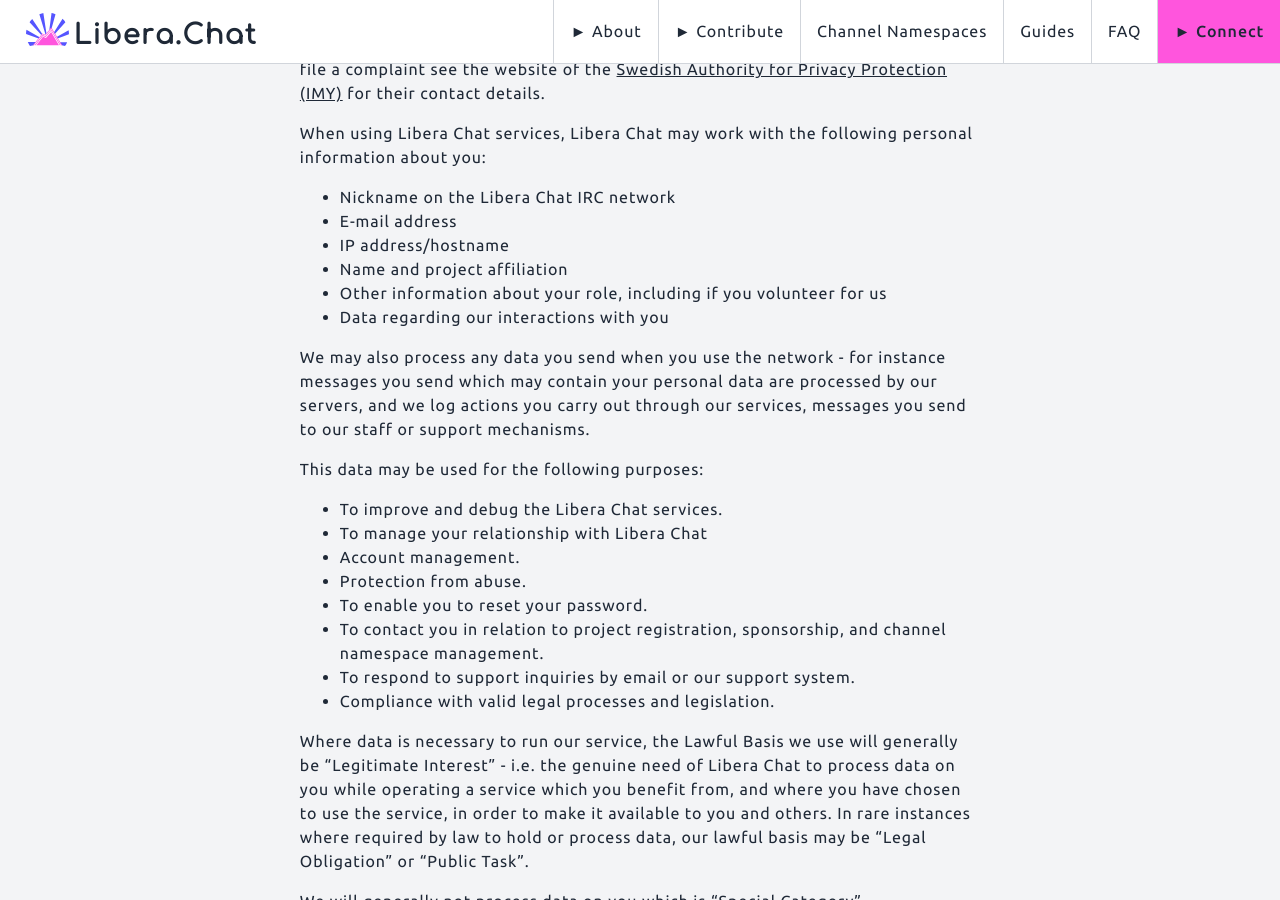
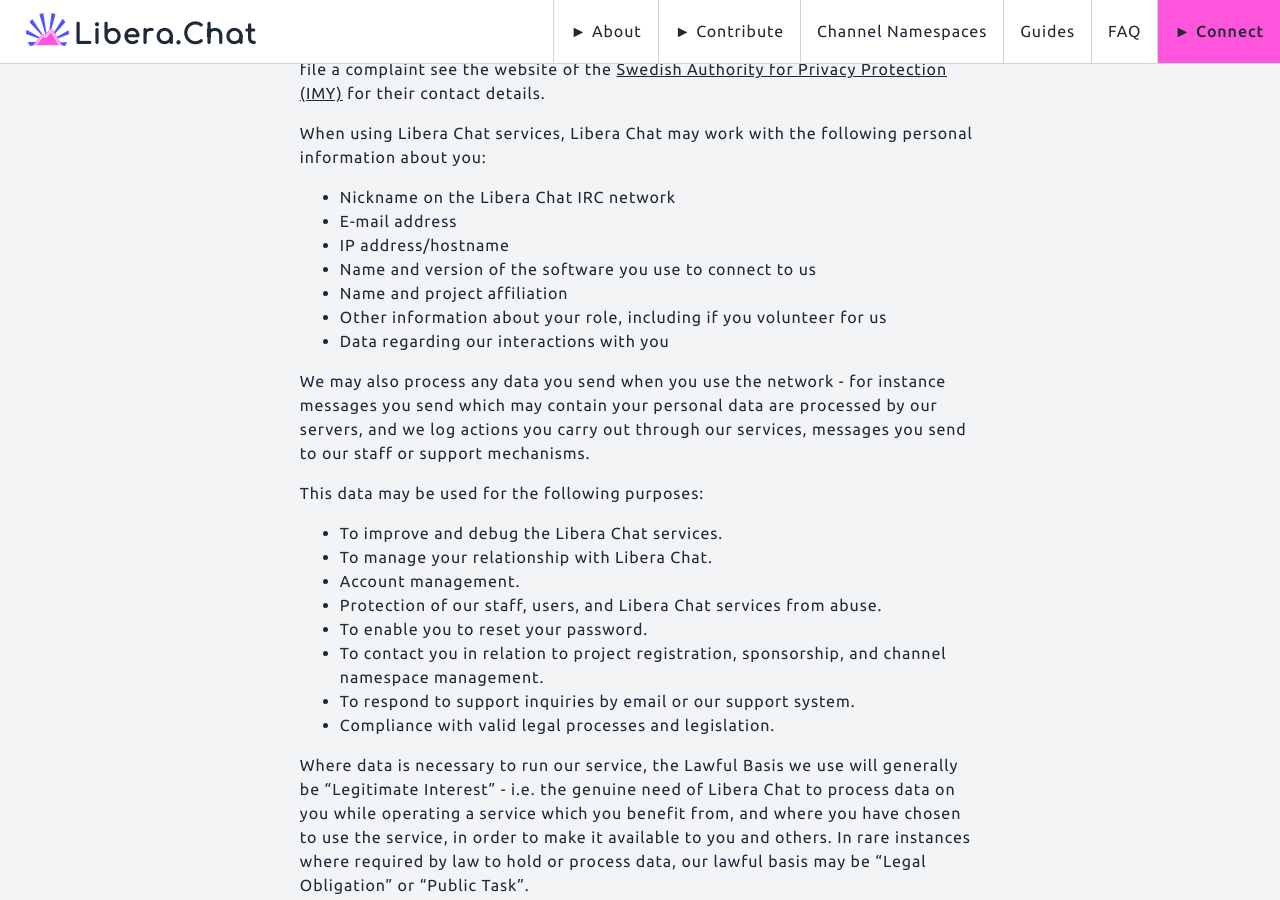
Before and after one commit to Libera-Chat/libera-chat.github.io, a Jekyll site: the page built from privacy.md, in a window 1280 px wide and 900 px high, scrolled down 639 px. Built offline with Jekyll 4.4.1, drawn with Linux system fonts in a browser that asks for light colours; some of the changed text lies outside the part shown.

Commit message:
Update privacy policy
periclase will be deployed soon, which collects (but currently does not store) CTCP VERSION information from clients. Explicitly mention this collection in the privacy policy. Additionally, ensure the abuse protection purpose clearly states that information is processed to protect the staff, users, and services (as opposed to some subset of those things).

```diff
--- a/privacy.md
+++ b/privacy.md
@@ -36,6 +36,7 @@
 - Nickname on the Libera Chat IRC network
 - E-mail address
 - IP address/hostname
+- Name and version of the software you use to connect to us
 - Name and project affiliation
 - Other information about your role, including if you volunteer for us
 - Data regarding our interactions with you
@@ -48,9 +49,9 @@
 This data may be used for the following purposes:
 
 - To improve and debug the Libera Chat services.
-- To manage your relationship with Libera Chat
+- To manage your relationship with Libera Chat.
 - Account management.
-- Protection from abuse.
+- Protection of our staff, users, and Libera Chat services from abuse.
 - To enable you to reset your password.
 - To contact you in relation to project registration, sponsorship, and channel
   namespace management.
```
Also changed, not shown: other parts of privacy.md (+1 -1 lines).
